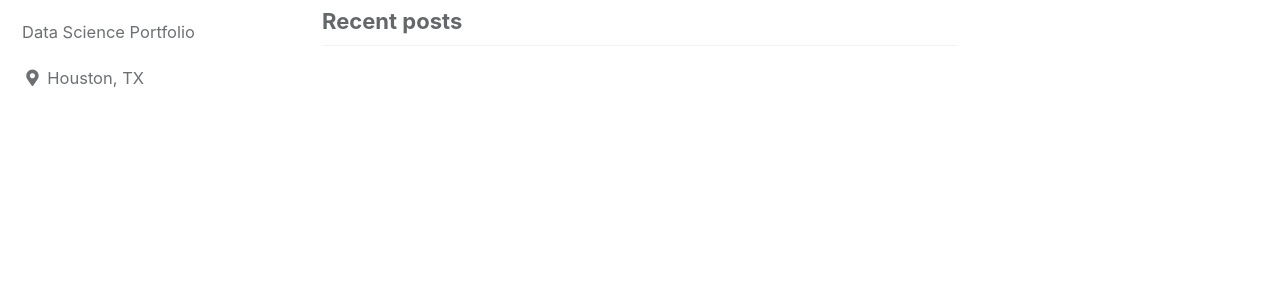
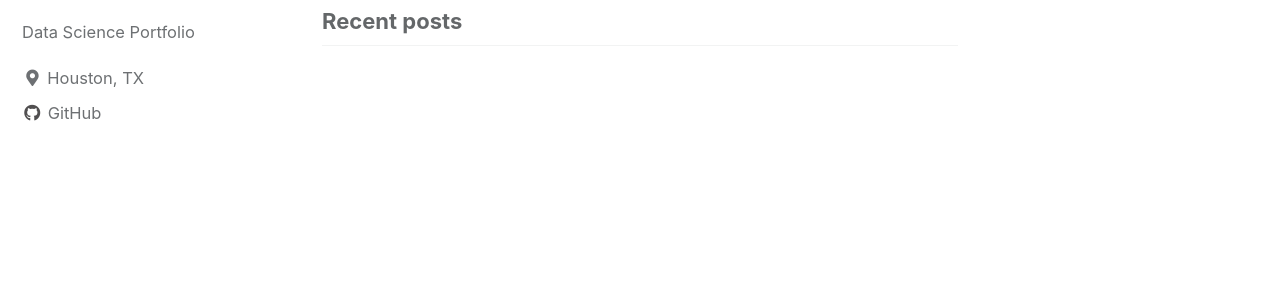
Before and after one commit to databinary/databinary.github.io, a Jekyll site: the page built from index.html, in a window 1280 px wide. Shown: the part 134-428 px from the top of the page. Built offline with Jekyll 4.4.1, drawn with Linux system fonts in a browser that asks for light colours; cached includes are drawn as plain includes; the list of posts is cut into pages by our own code.

Commit message:
Update _config.yml

```diff
--- a/_config.yml
+++ b/_config.yml
@@ -99,6 +99,7 @@ author:
   bio              : "Data Science Portfolio"
   location         : "Houston, TX"
   email            :
+  github           : "databinary"
   links:
     - label: "Email"
       icon: "fas fa-fw fa-envelope-square"
```
